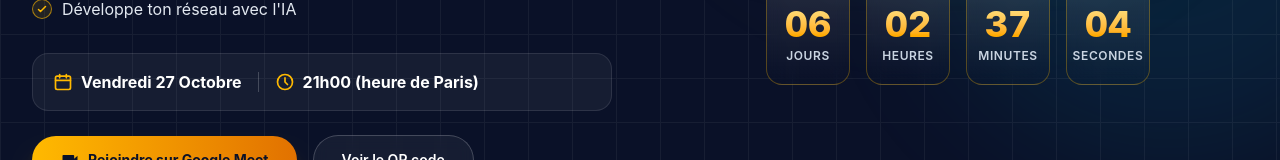
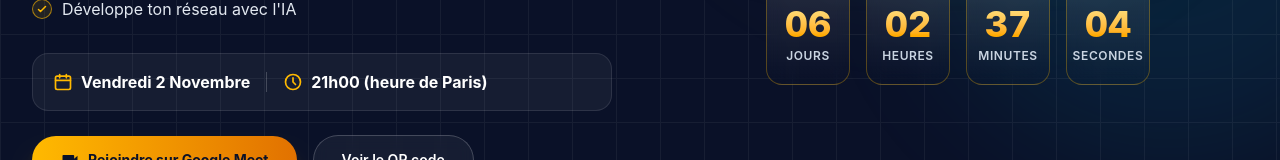
Before and after one commit to rmmpresentation-droid/Formation-ia, a React (Vite) app: page / in a window 1280 px wide. Shown: the part 626-786 px from the top of the page. Built offline with nearby package versions, Linux system fonts and the light colour scheme.

Commit message:
Update config.ts

```diff
--- a/src/config.ts
+++ b/src/config.ts
@@ -5,7 +5,7 @@
 // Format: new Date(year, monthIndex(0-11), day, hour, minute)
 export const EVENT_DATE = new Date(2026, 10, 2, 21, 0, 0);
 
-export const EVENT_DATE_LABEL = "Vendredi 27 Octobre";
+export const EVENT_DATE_LABEL = "Vendredi 2 Novembre";
 export const EVENT_TIME_LABEL = "21h00 (heure de Paris)";
 
 // Replace with the real Google Meet link before going live.
```
